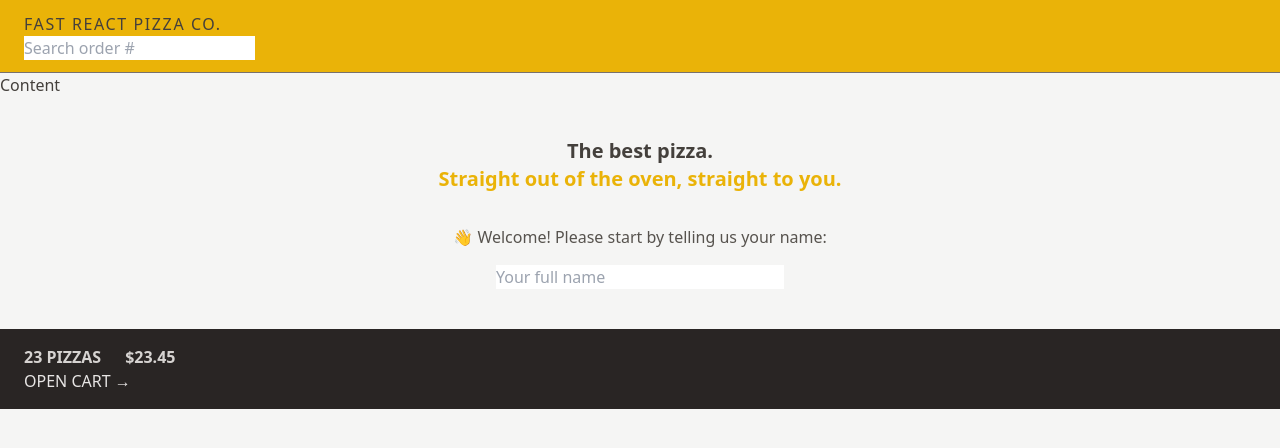
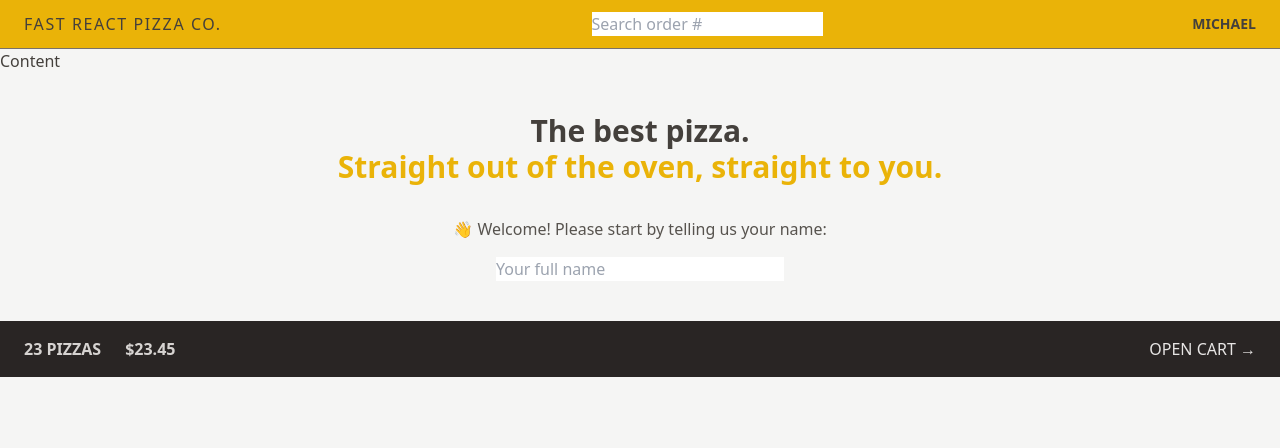
Before and after one commit to FlamingShali/Fast-React-Pizza, a React (Vite) app: page / in a window 1280 px wide. Shown: the top 448 px of the page. Built offline with nearby package versions, Linux system fonts and the light colour scheme.

Commit message:
simple flexbox

```diff
--- a/src/features/cart/CartOverview.jsx
+++ b/src/features/cart/CartOverview.jsx
@@ -2,7 +2,7 @@ import { Link } from 'react-router-dom';
 
 function CartOverview() {
   return (
-    <div className="bg-stone-800 px-4 py-4 text-sm uppercase text-stone-200 sm:px-6 md:text-base">
+    <div className="flex items-center justify-between bg-stone-800 px-4 py-4 text-sm uppercase text-stone-200 sm:px-6 md:text-base">
       <p className="space-x-4 font-semibold text-stone-300 sm:space-x-6">
         <span>23 pizzas</span>
         <span>$23.45</span>
--- a/src/features/user/Username.jsx
+++ b/src/features/user/Username.jsx
@@ -1,5 +1,5 @@
 const Username = () => {
-  return <div className="hidden text-sm font-semibold">Michael</div>;
+  return <div className="hidden text-sm font-semibold md:block">Michael</div>;
 };
 
 export default Username;
--- a/src/ui/Header.jsx
+++ b/src/ui/Header.jsx
@@ -4,7 +4,7 @@ import Username from '../features/user/Username';
 
 const Header = () => {
   return (
-    <header className="border-b border-stone-500 bg-yellow-500 px-4 py-3 uppercase sm:px-6">
+    <header className="flex items-center justify-between border-b border-stone-500 bg-yellow-500 px-4 py-3 uppercase sm:px-6">
       <Link to="/" className="tracking-widest">
         Fast React Pizza Co.
       </Link>
--- a/src/ui/Home.jsx
+++ b/src/ui/Home.jsx
@@ -2,8 +2,8 @@ import CreateUser from './../features/user/CreateUser';
 
 function Home() {
   return (
-    <div className="my-10 sm:my-16d text-center">
-      <h1 className="mb-8 text-xl font-semibold">
+    <div className="sm:my-16d my-10 px-4 text-center">
+      <h1 className="mb-8 text-xl font-semibold md:text-3xl">
         The best pizza.
         <br />
         <span className="text-yellow-500">
```
